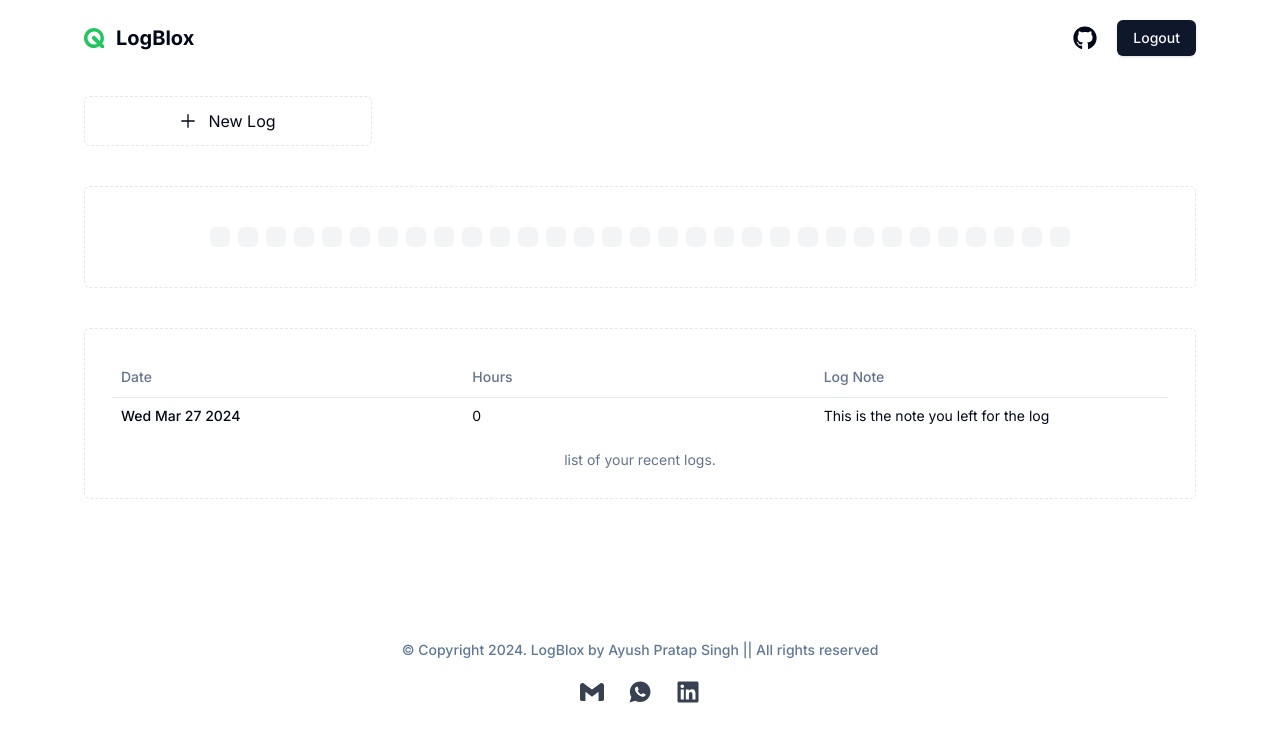
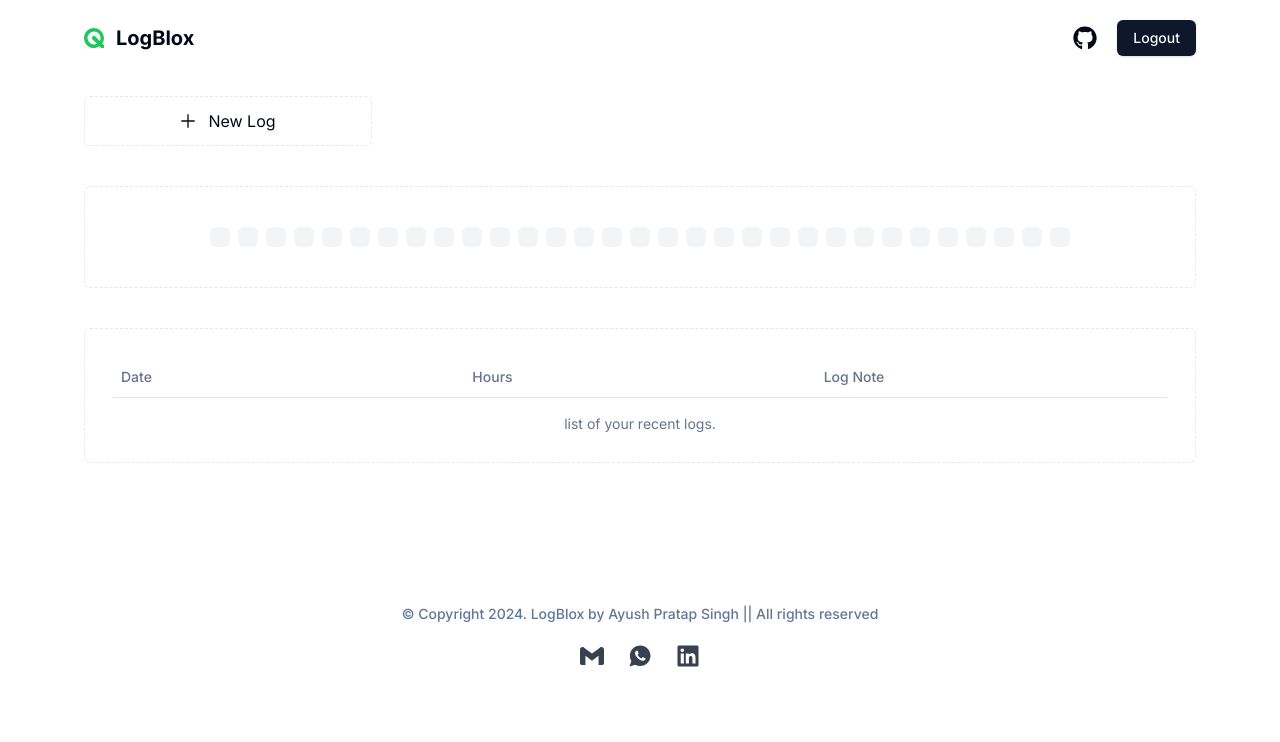
Before and after one commit to Ayuxh-Pratap/LogBlox, a Next.js app: page / in a window 1280 px wide. Shown: the top 742 px of the page. Built offline with nearby package versions, Linux system fonts and the light colour scheme.

Commit message:
logs less2 fix

```diff
--- a/src/components/Logs.tsx
+++ b/src/components/Logs.tsx
@@ -1,3 +1,5 @@
+"use client"
+
 import React from 'react'
 import {
     Table,
@@ -8,9 +10,14 @@
     TableHeader,
     TableRow,
 } from "@/components/ui/table"
+import { useLogStore } from '@/store'
+import { cn } from '@/lib/utils'
 
 
 export default function Logs() {
+
+    const logs = useLogStore((state) => state.logs)
+
     return (
         <div className='border border-dashed rounded-md p-7'>
 
@@ -24,11 +31,17 @@
                     </TableRow>
                 </TableHeader>
                 <TableBody>
-                    <TableRow>
-                        <TableCell className="font-medium">{new Date().toDateString()}</TableCell>
-                        <TableCell>0</TableCell>
-                        <TableCell>This is the note you left for the log</TableCell>
-                    </TableRow>
+                    {Object.keys(logs).map((key) => {
+                        const log = logs[key];
+
+                        return (
+                            <TableRow key={key} className={cn(log.hour <= 5 ? "bg-red-100" : "")}>
+                                <TableCell className="font-medium">{log.date.toDateString()}</TableCell>
+                                <TableCell>{log.hour}</TableCell>
+                                <TableCell>{log.note}</TableCell>
+                            </TableRow>
+                        )
+                    })}
                 </TableBody>
             </Table>
 
```
